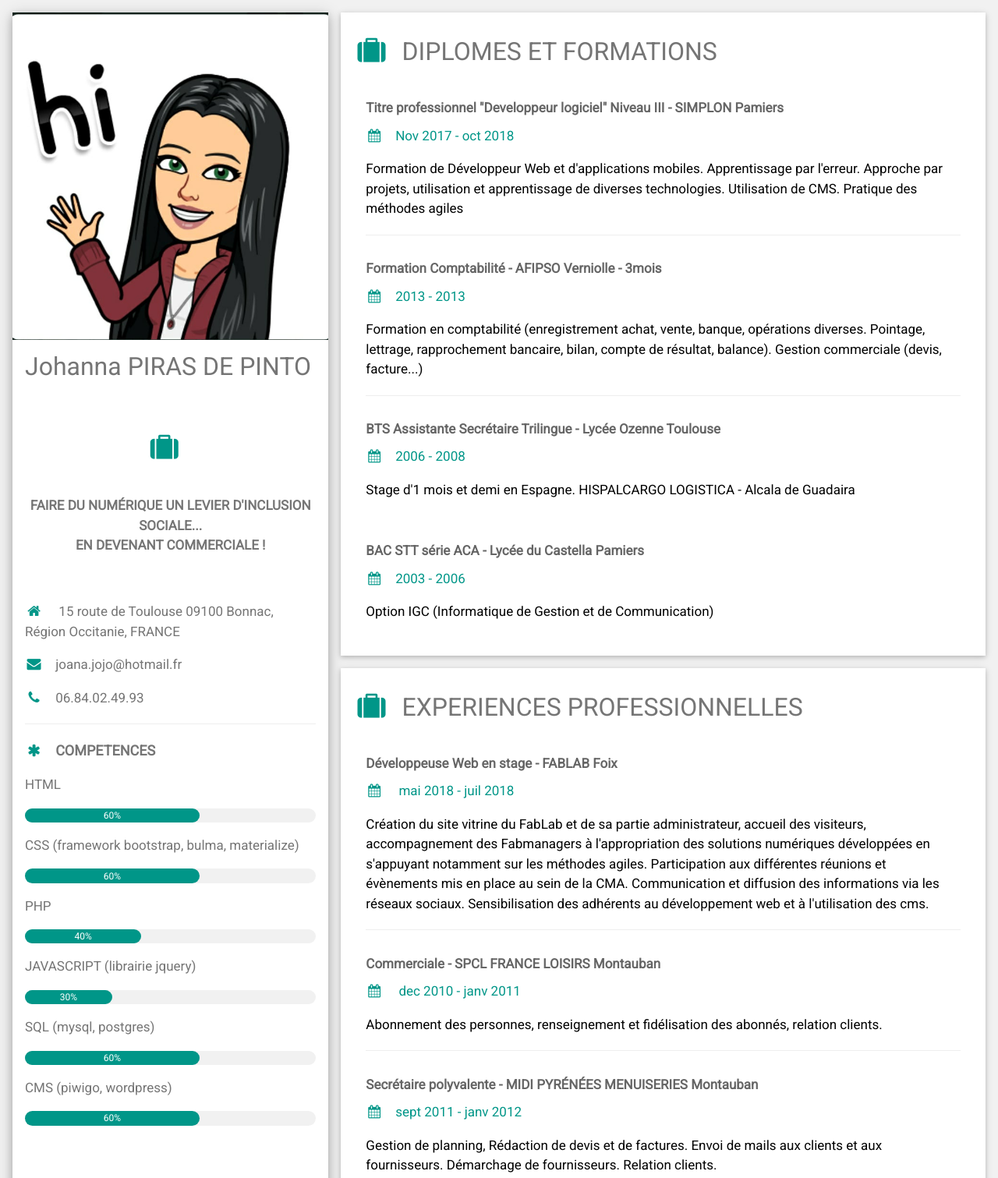
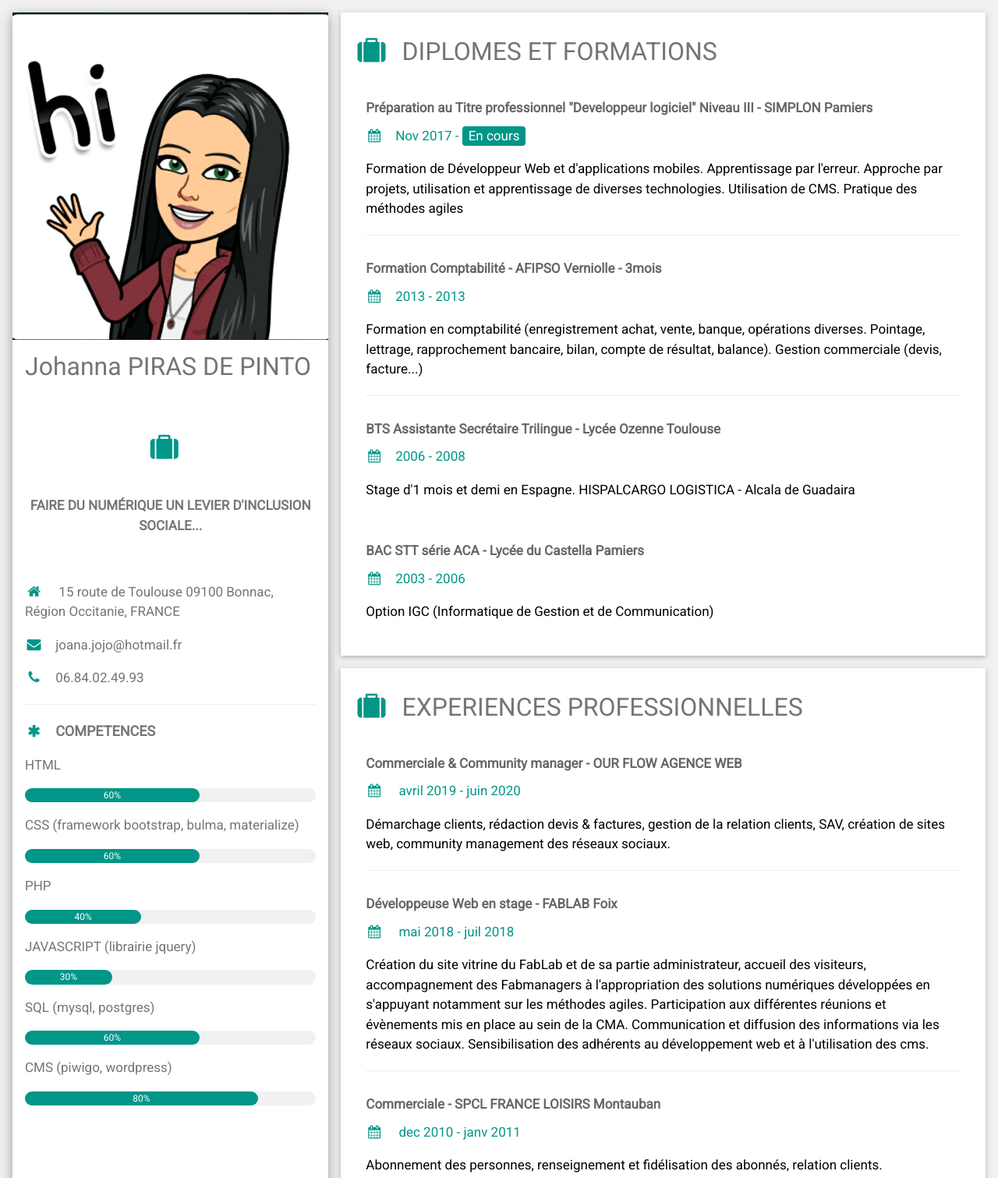
Before and after one commit to JohannaPIRAS/cv_johanna, a plain HTML site: page index.html in a window 1280 px wide. Shown: the top 1511 px of the page at 78% size. Drawn offline with nearby package versions, Linux system fonts and the light colour scheme.

Commit message:
Update index.html

```diff
--- a/index.html
+++ b/index.html
@@ -44,13 +44,18 @@ h6 {
                         <br>
                         <center> <i class="fa fa-suitcase fa-fw w3-margin-right w3-xxlarge w3-text-teal"></i></center>
                         <br>
-                        <p><strong><center>FAIRE DU NUMÉRIQUE UN LEVIER D'INCLUSION SOCIALE...<br> EN DEVENANT COMMERCIALE ! </p></strong></center>
+                        <p><strong>
+                                <center>FAIRE DU NUMÉRIQUE UN LEVIER D'INCLUSION SOCIALE...</p></strong></center>
                         <br>
-                        <p><i class="fa fa-home fa-fw w3-margin-right w3-large w3-text-teal"></i> 15 route de Toulouse 09100 Bonnac, Région Occitanie, FRANCE</p>
-                        <p><i class="fa fa-envelope fa-fw w3-margin-right w3-large w3-text-teal"></i>joana.jojo@hotmail.fr</p>
+                        <p><i class="fa fa-home fa-fw w3-margin-right w3-large w3-text-teal"></i> 15 route de Toulouse
+                            09100 Bonnac, Région Occitanie, FRANCE</p>
+                        <p><i
+                                class="fa fa-envelope fa-fw w3-margin-right w3-large w3-text-teal"></i>joana.jojo@hotmail.fr
+                        </p>
                         <p><i class="fa fa-phone fa-fw w3-margin-right w3-large w3-text-teal"></i>06.84.02.49.93</p>
                         <hr>
-                        <p class="w3-large"><b><i class="fa fa-asterisk fa-fw w3-margin-right w3-text-teal"></i>COMPETENCES</b></p>
+                        <p class="w3-large"><b><i
+                                    class="fa fa-asterisk fa-fw w3-margin-right w3-text-teal"></i>COMPETENCES</b></p>
                         <p>HTML</p>
                         <div class="w3-light-grey w3-round-xlarge w3-small">
                             <div class="w3-container w3-center w3-round-xlarge w3-teal" style="width:60%">60%</div>
@@ -75,12 +80,13 @@ h6 {
                         </div>
                         <p>CMS (piwigo, wordpress)</p>
                         <div class="w3-light-grey w3-round-xlarge w3-small">
-                            <div class="w3-container w3-center w3-round-xlarge w3-teal" style="width:60%">60%</div>
+                            <div class="w3-container w3-center w3-round-xlarge w3-teal" style="width:80%">80%</div>
                         </div>
                         <br>
                         <br>
                         <br>
-                        <p class="w3-large w3-text-theme"><b><i class="fa fa-globe fa-fw w3-margin-right w3-text-teal"></i>LANGUES</b></p>
+                        <p class="w3-large w3-text-theme"><b><i
+                                    class="fa fa-globe fa-fw w3-margin-right w3-text-teal"></i>LANGUES</b></p>
                         <p>Espagnol</p>
                         <div class="w3-light-grey w3-round-xlarge">
                             <div class="w3-round-xlarge w3-teal" style="height:24px;width:65%"></div>
@@ -96,7 +102,8 @@ h6 {
                         <br>
                         <br>
                         <br>
-                        <p class="w3-large"><b><i class="fa fa-asterisk fa-fw w3-margin-right w3-text-teal"></i>ATOUTS</b></p>
+                        <p class="w3-large"><b><i
+                                    class="fa fa-asterisk fa-fw w3-margin-right w3-text-teal"></i>ATOUTS</b></p>
                         <p>Autonome et curieuse, s’adapte au changement. </p>
                         <div class="w3-light-grey w3-round-xlarge">
                             <div class="w3-round-xlarge w3-teal" style="height:24px;width:80%"></div>
@@ -119,19 +126,27 @@ h6 {
             <!-- colonne de droite -->
             <div class="w3-twothird">
                 <div class="w3-container w3-card w3-white w3-margin-bottom">
-                    <h2 class="w3-text-grey w3-padding-16"><i class="fa fa-suitcase fa-fw w3-margin-right w3-xxlarge w3-text-teal"></i>DIPLOMES ET FORMATIONS</h2>
+                    <h2 class="w3-text-grey w3-padding-16"><i
+                            class="fa fa-suitcase fa-fw w3-margin-right w3-xxlarge w3-text-teal"></i>DIPLOMES ET
+                        FORMATIONS</h2>
                     <div class="w3-container">
                         <h5 class="w3-opacity">
-                        <b>Titre professionnel "Developpeur logiciel" Niveau III - SIMPLON Pamiers</b>
+                            <b>Préparation au Titre professionnel "Developpeur logiciel" Niveau III - SIMPLON
+                                Pamiers</b>
                         </h5>
-                        <h6 class="w3-text-teal"><i class="fa fa-calendar fa-fw w3-margin-right"></i>Nov 2017 - oct 2018</h6>
-                        <p>Formation de Développeur Web et d'applications mobiles. Apprentissage par l'erreur. Approche par projets, utilisation et apprentissage de diverses technologies. Utilisation de CMS. Pratique des méthodes agiles</p>
+                        <h6 class="w3-text-teal"><i class="fa fa-calendar fa-fw w3-margin-right"></i>Nov 2017 - <span
+                                class="w3-tag w3-teal w3-round">En cours</span></h6>
+                        <p>Formation de Développeur Web et d'applications mobiles. Apprentissage par l'erreur. Approche
+                            par projets, utilisation et apprentissage de diverses technologies. Utilisation de CMS.
+                            Pratique des méthodes agiles</p>
                         <hr>
                     </div>
                     <div class="w3-container">
                         <h5 class="w3-opacity"><b>Formation Comptabilité - AFIPSO Verniolle - 3mois</b></h5>
                         <h6 class="w3-text-teal"><i class="fa fa-calendar fa-fw w3-margin-right"></i>2013 - 2013</h6>
-                        <p>Formation en comptabilité (enregistrement achat, vente, banque, opérations diverses. Pointage, lettrage, rapprochement bancaire, bilan, compte de résultat, balance). Gestion commerciale (devis, facture...)</p>
+                        <p>Formation en comptabilité (enregistrement achat, vente, banque, opérations diverses.
+                            Pointage, lettrage, rapprochement bancaire, bilan, compte de résultat, balance). Gestion
+                            commerciale (devis, facture...)</p>
                         <hr>
                     </div>
                     <div class="w3-container">
@@ -148,38 +163,61 @@ h6 {
                     </div>
                 </div>
                 <div class="w3-container w3-card w3-white w3-margin-bottom">
-                    <h2 class="w3-text-grey w3-padding-16"><i class="fa fa-suitcase fa-fw w3-margin-right w3-xxlarge w3-text-teal"></i>EXPERIENCES PROFESSIONNELLES</h2>
+                    <h2 class="w3-text-grey w3-padding-16"><i
+                            class="fa fa-suitcase fa-fw w3-margin-right w3-xxlarge w3-text-teal"></i>EXPERIENCES
+                        PROFESSIONNELLES</h2>
+                    <div class="w3-container">
+                        <h5 class="w3-opacity">
+                            <b> Commerciale & Community manager - OUR FLOW AGENCE WEB</b>
+                        </h5>
+                        <h6 class="w3-text-teal"><i class="fa fa-calendar fa-fw w3-margin-right"></i> avril 2019 - juin
+                            2020</h6>
+                        <p>Démarchage clients, rédaction devis & factures, gestion de la relation clients, SAV, création
+                            de sites web, community management des réseaux sociaux. </p>
+                        <hr>
+                    </div>
                     <div class="w3-container">
                         <h5 class="w3-opacity">
                             <b> Développeuse Web en stage - FABLAB Foix</b>
                         </h5>
-                        <h6 class="w3-text-teal"><i class="fa fa-calendar fa-fw w3-margin-right"></i> mai 2018 - juil 2018</h6>
-                        <p>Création du site vitrine du FabLab et de sa partie administrateur, accueil des visiteurs, accompagnement des Fabmanagers à l'appropriation des solutions numériques développées en s'appuyant notamment sur les méthodes agiles. Participation aux différentes réunions et évènements mis en place au sein de la CMA. Communication et diffusion des informations via les réseaux sociaux. Sensibilisation des adhérents au développement web et à l'utilisation des cms.  </p>
+                        <h6 class="w3-text-teal"><i class="fa fa-calendar fa-fw w3-margin-right"></i> mai 2018 - juil
+                            2018</h6>
+                        <p>Création du site vitrine du FabLab et de sa partie administrateur, accueil des visiteurs,
+                            accompagnement des Fabmanagers à l'appropriation des solutions numériques développées en
+                            s'appuyant notamment sur les méthodes agiles. Participation aux différentes réunions et
+                            évènements mis en place au sein de la CMA. Communication et diffusion des informations via
+                            les réseaux sociaux. Sensibilisation des adhérents au développement web et à l'utilisation
+                            des cms. </p>
                         <hr>
                     </div>
                     <div class="w3-container">
                         <h5 class="w3-opacity">
                             <b>Commerciale - SPCL FRANCE LOISIRS Montauban</b>
                         </h5>
-                        <h6 class="w3-text-teal"><i class="fa fa-calendar fa-fw w3-margin-right"></i> dec 2010 - janv 2011</h6>
+                        <h6 class="w3-text-teal"><i class="fa fa-calendar fa-fw w3-margin-right"></i> dec 2010 - janv
+                            2011</h6>
                         <p>Abonnement des personnes, renseignement et fidélisation des abonnés, relation clients.</p>
                         <hr>
                     </div>
                     <div class="w3-container">
                         <h5 class="w3-opacity"><b>Secrétaire polyvalente - MIDI PYRÉNÉES MENUISERIES Montauban</b></h5>
-                        <h6 class="w3-text-teal"><i class="fa fa-calendar fa-fw w3-margin-right"></i>sept 2011 - janv 2012</h6>
-                        <p> Gestion de planning, Rédaction de devis et de factures. Envoi de mails aux clients et aux fournisseurs. Démarchage de fournisseurs. Relation clients. </p>
+                        <h6 class="w3-text-teal"><i class="fa fa-calendar fa-fw w3-margin-right"></i>sept 2011 - janv
+                            2012</h6>
+                        <p> Gestion de planning, Rédaction de devis et de factures. Envoi de mails aux clients et aux
+                            fournisseurs. Démarchage de fournisseurs. Relation clients. </p>
                         <hr>
                     </div>
                     <div class="w3-container">
                         <h5 class="w3-opacity"><b> Conseillère de vente - TEL&COM Montauban</b></h5>
-                        <h6 class="w3-text-teal"><i class="fa fa-calendar fa-fw w3-margin-right"></i>Jun 2010 - Mar 2012</h6>
+                        <h6 class="w3-text-teal"><i class="fa fa-calendar fa-fw w3-margin-right"></i>Jun 2010 - Mar 2012
+                        </h6>
                         <p>Accueil physique et conseil aux clients. Renseignements.</p>
                         <br>
                     </div>
                 </div>
                 <div class="w3-container w3-card w3-white">
-                    <h2 class="w3-text-grey w3-padding-16"><i class="fa fa-certificate fa-fw w3-margin-right w3-xxlarge w3-text-teal"></i>BÉNÉVOLAT</h2>
+                    <h2 class="w3-text-grey w3-padding-16"><i
+                            class="fa fa-certificate fa-fw w3-margin-right w3-xxlarge w3-text-teal"></i>BÉNÉVOLAT</h2>
                     <div class="w3-container">
                         <h5 class="w3-opacity"><b>Association de Parents d'élèves</b></h5>
                         <h6 class="w3-text-teal"><i class="fa fa-calendar fa-fw w3-margin-right"></i>2013 - 2015</h6>
@@ -195,23 +233,28 @@ h6 {
                     <div class="w3-container">
                         <h5 class="w3-opacity"><b> Délégué de Parents d'élèves</b></h5>
                         <h6 class="w3-text-teal"><i class="fa fa-calendar fa-fw w3-margin-right"></i>2016 - 2017</h6>
-                        <p> Participation aux conseils d'école, rapport des différents soucis et plaintes des parents.</p>
+                        <p> Participation aux conseils d'école, rapport des différents soucis et plaintes des parents.
+                        </p>
                         <br>
                     </div>
                 </div>
                 <br>
                 <div class="w3-container w3-card w3-white w3-margin-bottom">
-                    <h2 class="w3-text-grey w3-padding-16"><i class="fa fa-suitcase fa-fw w3-margin-right w3-xxlarge w3-text-teal"></i> PROJETS PEDAGOGIQUES</h2>
+                    <h2 class="w3-text-grey w3-padding-16"><i
+                            class="fa fa-suitcase fa-fw w3-margin-right w3-xxlarge w3-text-teal"></i> PROJETS
+                        PEDAGOGIQUES</h2>
                     <div class="w3-container">
                         <h5 class="w3-opacity">
                             <b>Création d'une photothèque pour l'association Nature Midi Pyrénées</b>
                         </h5>
-                        <p>Création d'une photothèque partagée pour une association toulousaine "Nature Midi Pyrénées" en utilisant le CMS Piwigo</p>
+                        <p>Création d'une photothèque partagée pour une association toulousaine "Nature Midi Pyrénées"
+                            en utilisant le CMS Piwigo</p>
                         <hr>
                     </div>
                     <div class="w3-container">
                         <h5 class="w3-opacity"><b>Création d'un site internet pour le GHT</b></h5>
-                        <p>Création d'un site internet pour le GHT Groupement Hospitalier de Territoire des Pyrénées Ariégeoises en utilisant HTML CSS PHP et du SQL</p>
+                        <p>Création d'un site internet pour le GHT Groupement Hospitalier de Territoire des Pyrénées
+                            Ariégeoises en utilisant HTML CSS PHP et du SQL</p>
                         <hr>
                     </div>
                 </div>
```
Lines whose indentation alone changed are shown as unchanged.
